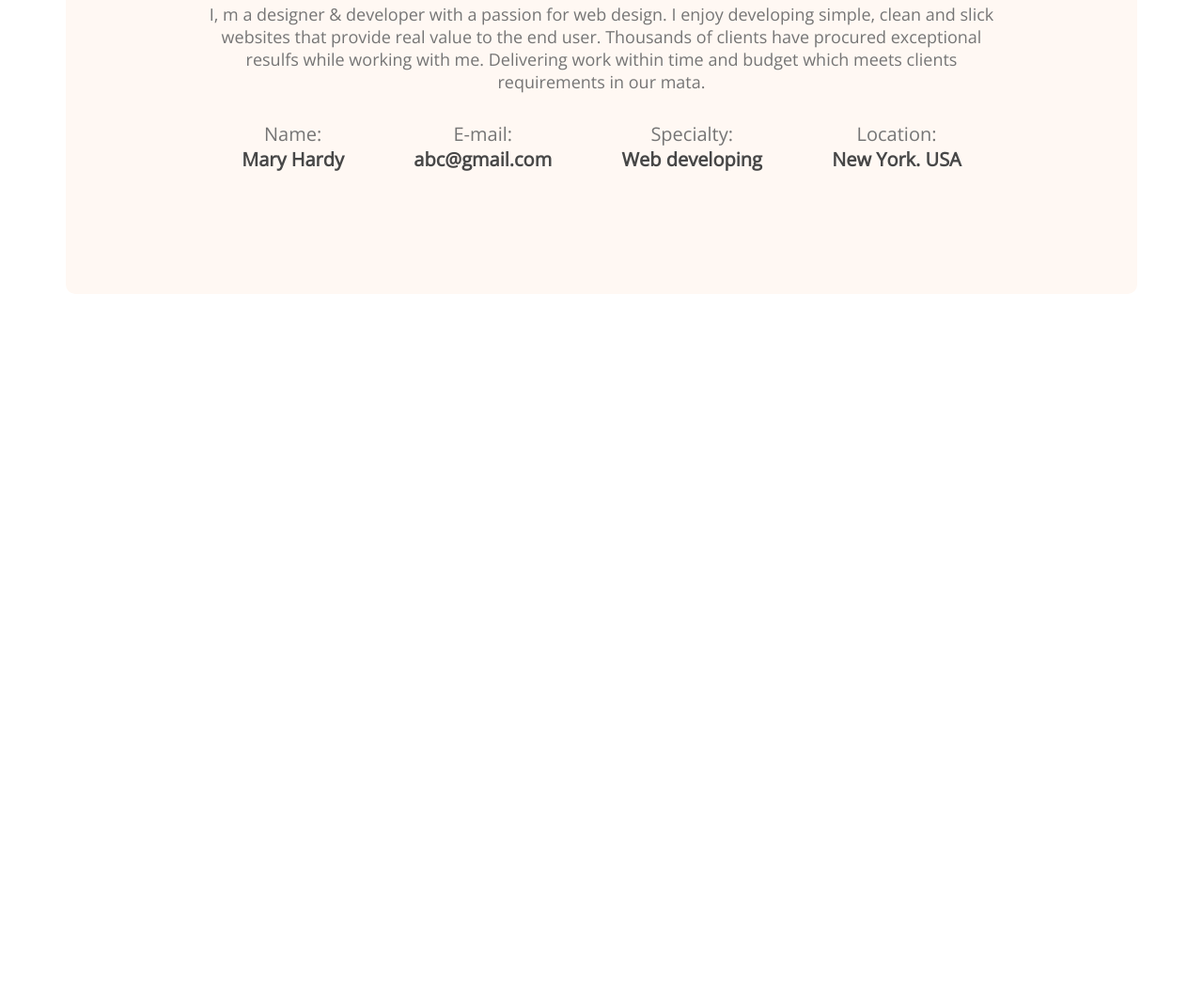
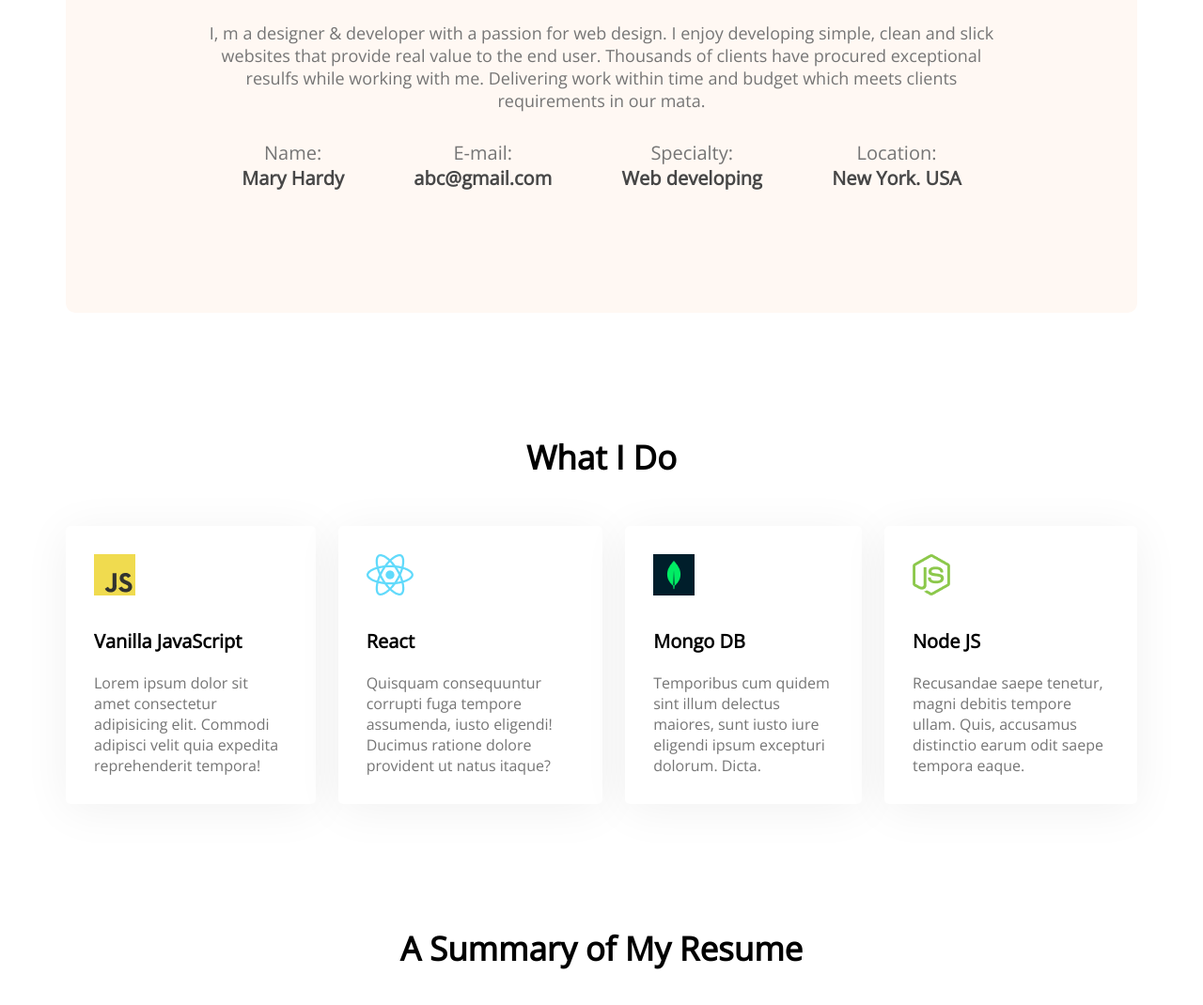
Before and after one commit to saiful6575/developer-portfolio, a plain HTML site: page index.html in a window 1280 px wide. Shown: the part 1174-2244 px from the top of the page at 94% size. Before the commit the page ends 1487 px from the top, so only its background shows below. Drawn offline with nearby package versions, Linux system fonts and the light colour scheme.

Commit message:
add Skills Content

```diff
--- a/index.html
+++ b/index.html
@@ -58,6 +58,44 @@
                 </div>
 
         </section>
+        <!-- What i do section -->
+        <section class="what-i-do">
+              <h3 class="section-title">What I Do</h3>
+              <!-- .skills-container>.skill*4>img+p.skill-title+p.skill-description>lorem15
+ -->
+              <div class="skills-container">
+                <div class="skill">
+                    <img src="images/icons/js.png" alt="">
+                    <p class="skill-title">Vanilla JavaScript</p>
+                    <p class="skill-description">Lorem ipsum dolor sit amet consectetur adipisicing elit. Commodi adipisci velit quia expedita reprehenderit tempora!</p>
+                </div>
+                <div class="skill">
+                    <img src="images/icons/react.png" alt="">
+                    <p class="skill-title">React</p>
+                    <p class="skill-description">Quisquam consequuntur corrupti fuga tempore assumenda, iusto eligendi! Ducimus ratione dolore provident ut natus itaque?</p>
+                </div>
+                <div class="skill">
+                    <img src="images/icons/mongo.png" alt="">
+                    <p class="skill-title">Mongo DB</p>
+                    <p class="skill-description">Temporibus cum quidem sint illum delectus maiores, sunt iusto iure eligendi ipsum excepturi dolorum. Dicta.</p>
+                </div>
+                <div class="skill">
+                    <img src="images/icons/nodejs.png" alt="">
+                    <p class="skill-title">Node JS</p>
+                    <p class="skill-description">Recusandae saepe tenetur, magni debitis tempore ullam. Quis, accusamus distinctio earum odit saepe tempora eaque.</p>
+                </div>
+              </div>
+        </section>
+        <!-- Resume Section -->
+        <section class="resume">
+            <h3 class="section-title">A Summary of My Resume</h3>
+            <div class="resume-content">
+                <div>
+
+                </div>
+
+            </div>
+        </section>
 
     </main>
 
--- a/styles/portfolio.css
+++ b/styles/portfolio.css
@@ -2,6 +2,9 @@
     margin: 0;
     font-family: 'Open Sans', sans-serif;
 
+}
+section{
+    margin-top: 130px;
 }
 .header{
     /* background-color: #FFF8F3; */
@@ -87,7 +90,6 @@ Main{
 
 .about{
     text-align: center;
-    margin-top: 130px;
     background: #FFF8F3;
     border-radius: 10px;
     padding: 130px 150px;
@@ -95,8 +97,10 @@ Main{
 }
 .section-title{
     margin-bottom: 30px;
+    text-align: center;
     font-size: 35px;
     font-weight: 700;
+    margin-bottom: 50px;
 
 }
 .section-description{
@@ -109,7 +113,7 @@ Main{
     display: flex;
     justify-content: space-around;
 }
-.about .info-title{
+.info-title{
     font-size: 20px;
     color: #757575;
 }
@@ -118,3 +122,26 @@ Main{
     font-size: 20px;
     color: #474747;
 }
+/* what i do styles */
+
+.skills-container{
+    display: flex;
+    gap: 24px;
+}
+.skill{
+    background: #FFFFFF;
+    box-shadow: 0px 6px 50px rgba(0, 0, 0, 0.06);
+    border-radius: 5px;
+    padding: 30px;
+
+}
+.skill-title{
+    font-weight: 700;
+    margin-top: 30px;
+    font-size: 20px;
+    margin-bottom: 20px;
+}
+.skill-description{
+    color: #757575;
+}
+/* Resume Style */
```
